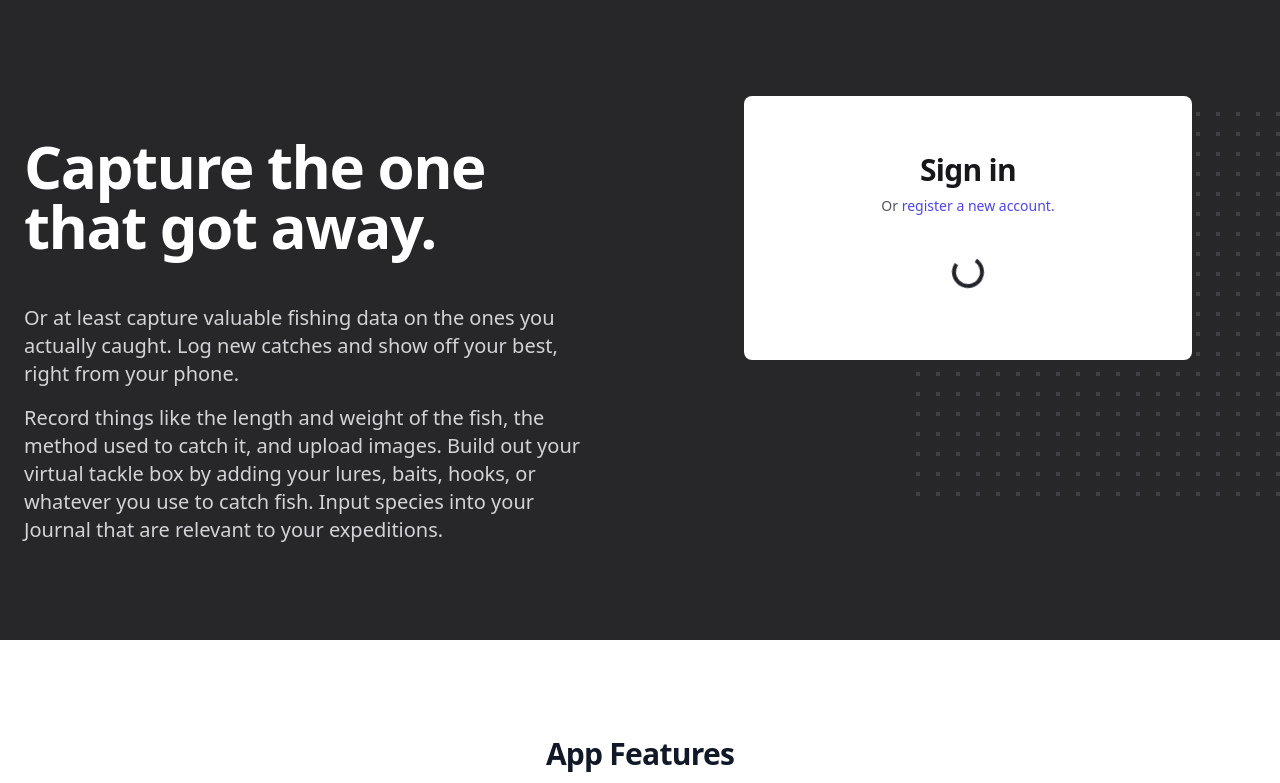
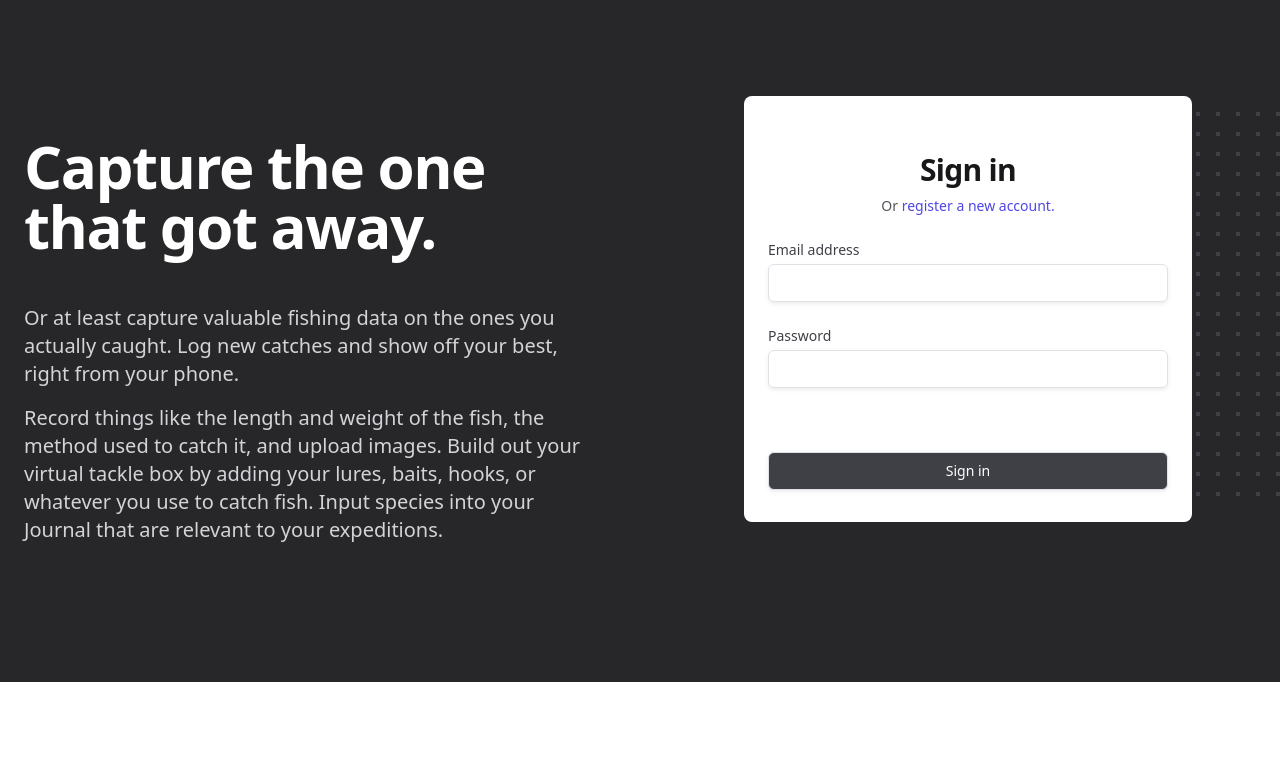
Before and after one commit to NathanielHotchkiss/Fishing-Journal-frontend, a React (Create React App) app: page / in a window 1280 px wide. Shown: the top 783 px of the page. Built offline with nearby package versions, Linux system fonts and the light colour scheme.

Commit message:
included isLoading

```diff
--- a/src/components/SignIn.jsx
+++ b/src/components/SignIn.jsx
@@ -42,11 +42,9 @@
       });
   }
 
-  setIsLoading(true);
-
   if (isLoading === true) {
     return (
-      <div className="flex justify-center items-center h-28">
+      <div className="flex justify-center items-center h-56">
         <div
           className="spinner-border animate-spin inline-block w-8 h-8 border-4 rounded-full"
           role="status"
```
